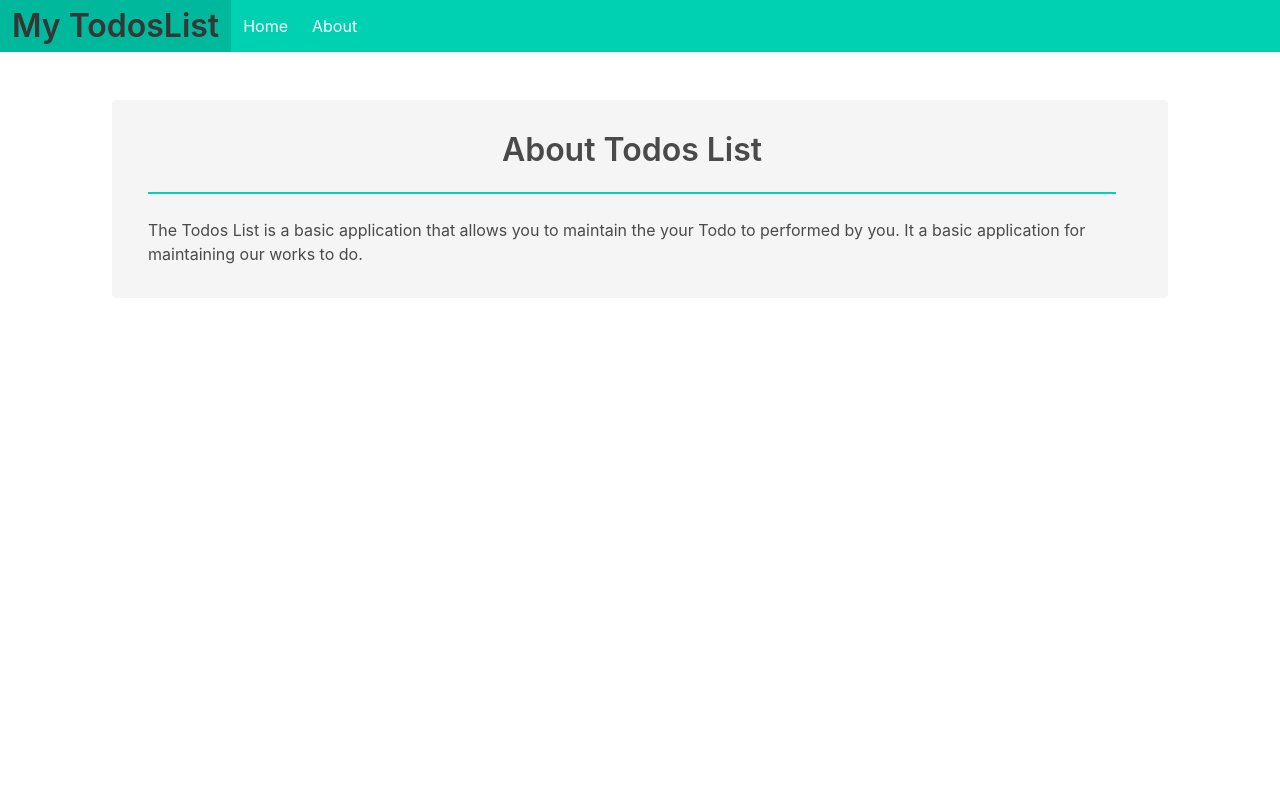
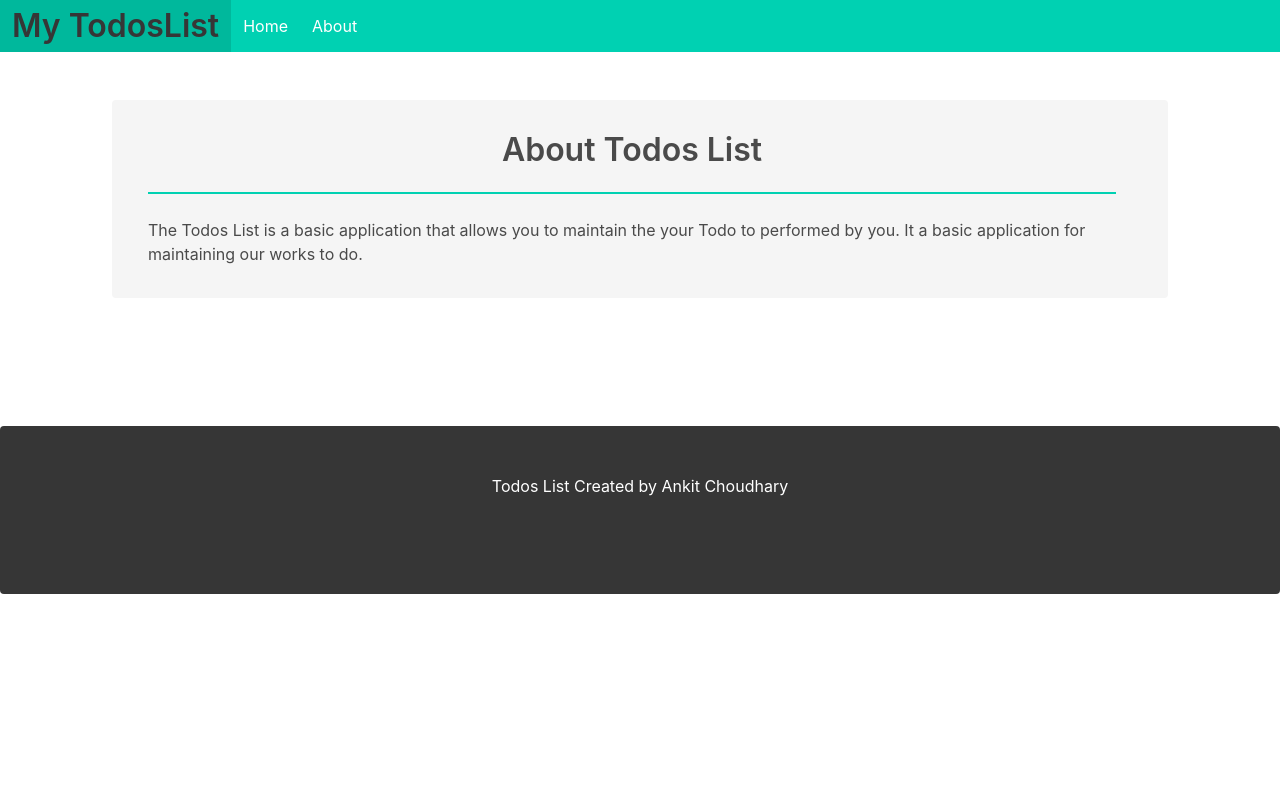
Before and after one commit to ankitchoudhary-vcf/ToDo-app, a React (Create React App) app: page /about in a window 1280 px wide. Shown: the top 800 px of the page. Built offline with nearby package versions, Linux system fonts and the light colour scheme.

Commit message:
Footer updated

```diff
--- a/src/Components/Footer.js
+++ b/src/Components/Footer.js
@@ -3,7 +3,7 @@ import React from 'react'
 export const Footer = () => {
     let footerStyle = {
         position: 'relative',
-        top: '100vh'
+        top: '10vh'
     }
     return (
         <div className="notification is-dark footer has-text-centered" style={footerStyle}>
```
